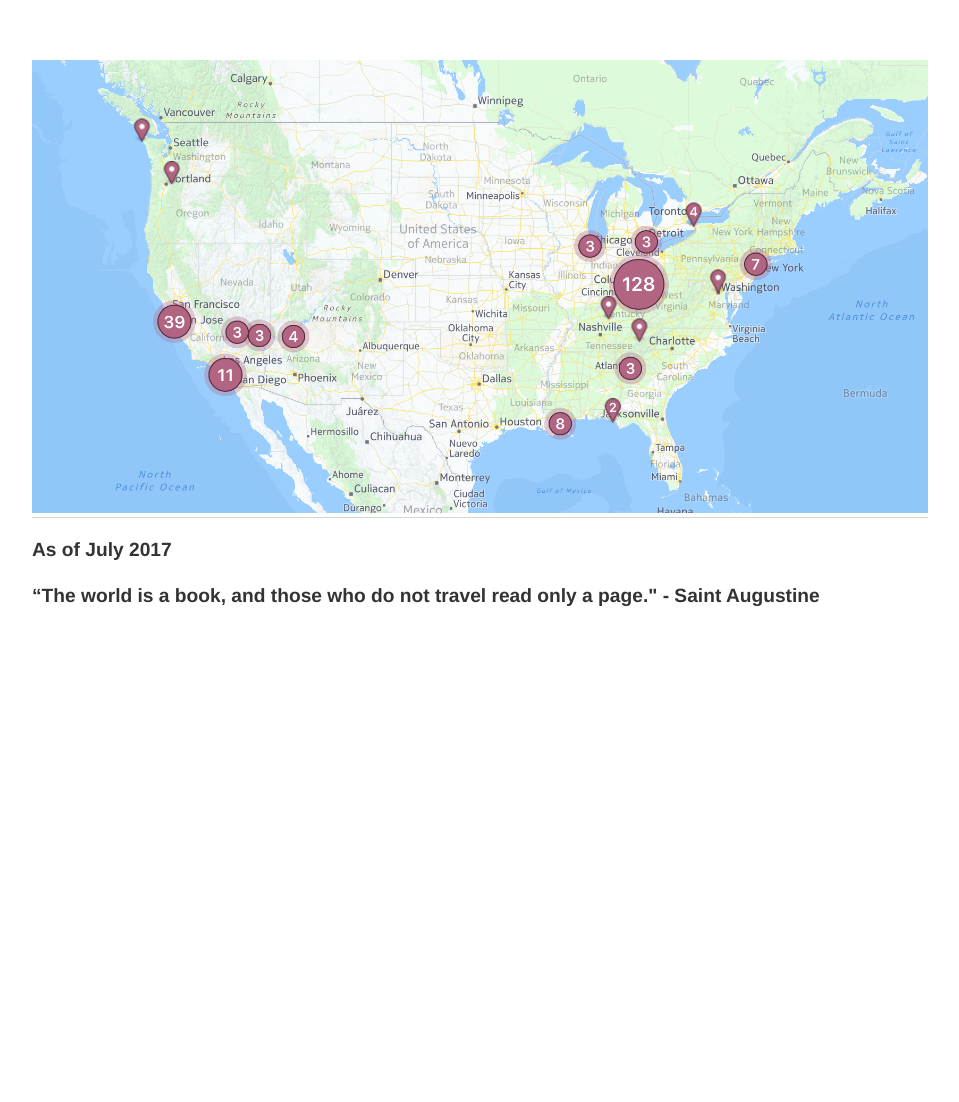
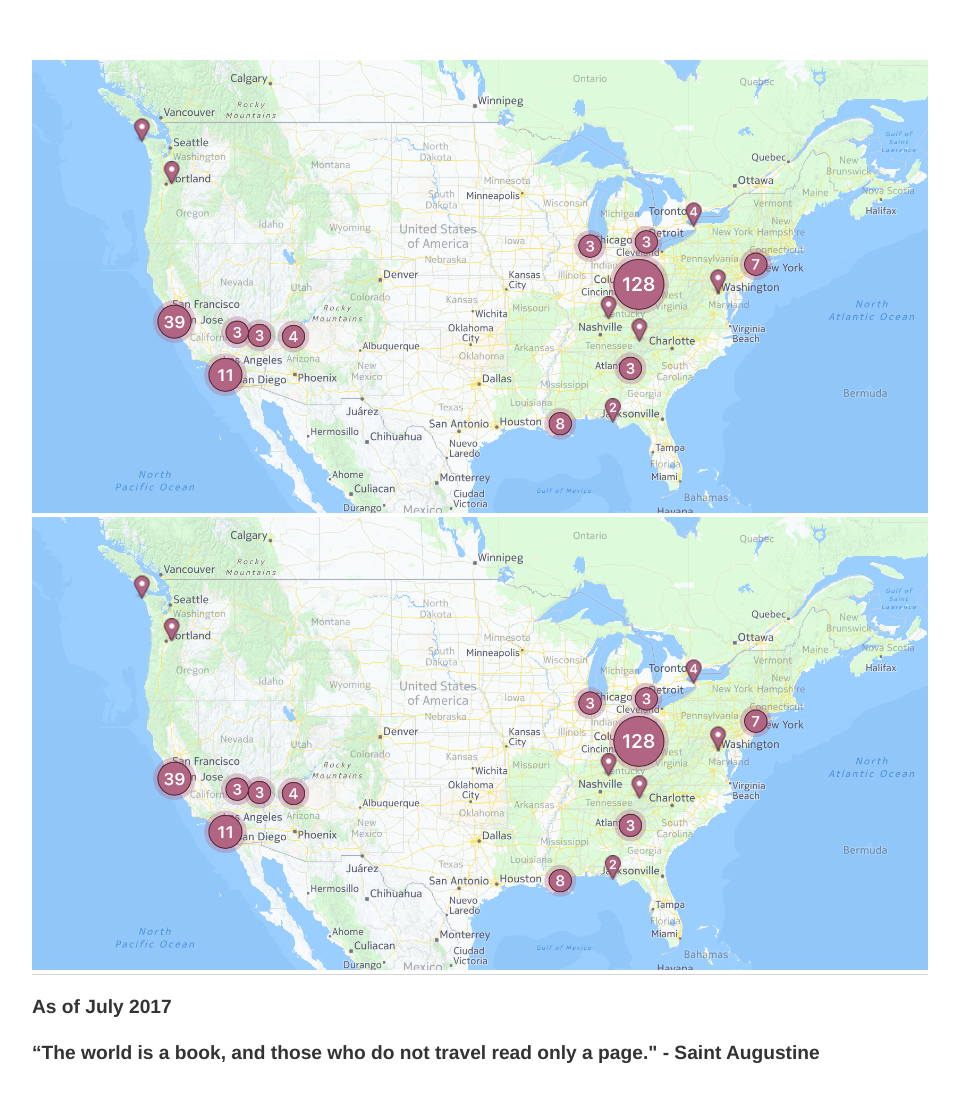
Before and after one commit to sagar-umesh/sagar-umesh.github.io, a plain HTML site: page travel_footprint/index.html in a window 1280 px wide. Shown: the whole page, without its empty margins (160-1119 px from the left). Before the commit the page ends 800 px from the top, so only its background shows below. Drawn offline with Linux system fonts and the light colour scheme.

Commit message:
Update index.html

```diff
--- a/travel_footprint/index.html
+++ b/travel_footprint/index.html
@@ -8,7 +8,7 @@
 	<body>
 
           <img src="https://sagar-umesh.github.io/travel_footprint/Screen Shot 2017-07-11 at 11.45.10 PM.png" width=100% height=100%>
-
+	  <img src="https://sagar-umesh.github.io/travel_footprint/Screen Shot 2017-07-11 at 11.45.10 PM.png" width=100% height=100%>
 		<footer>
     			<ul>
 				<p> As of July 2017 </p>
```
